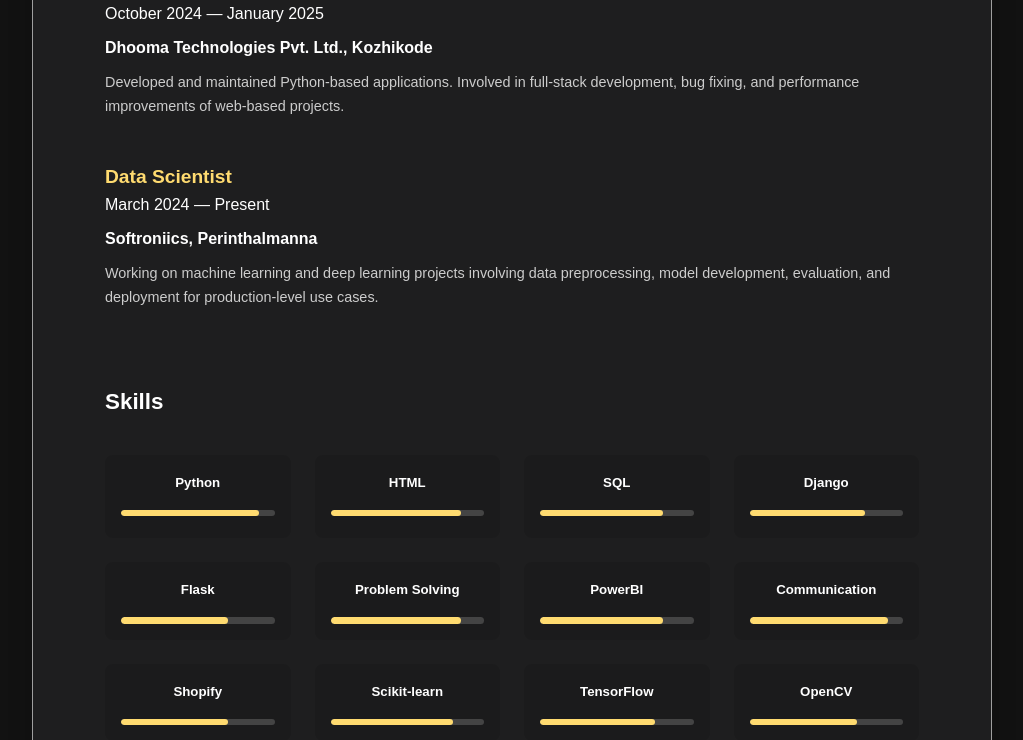
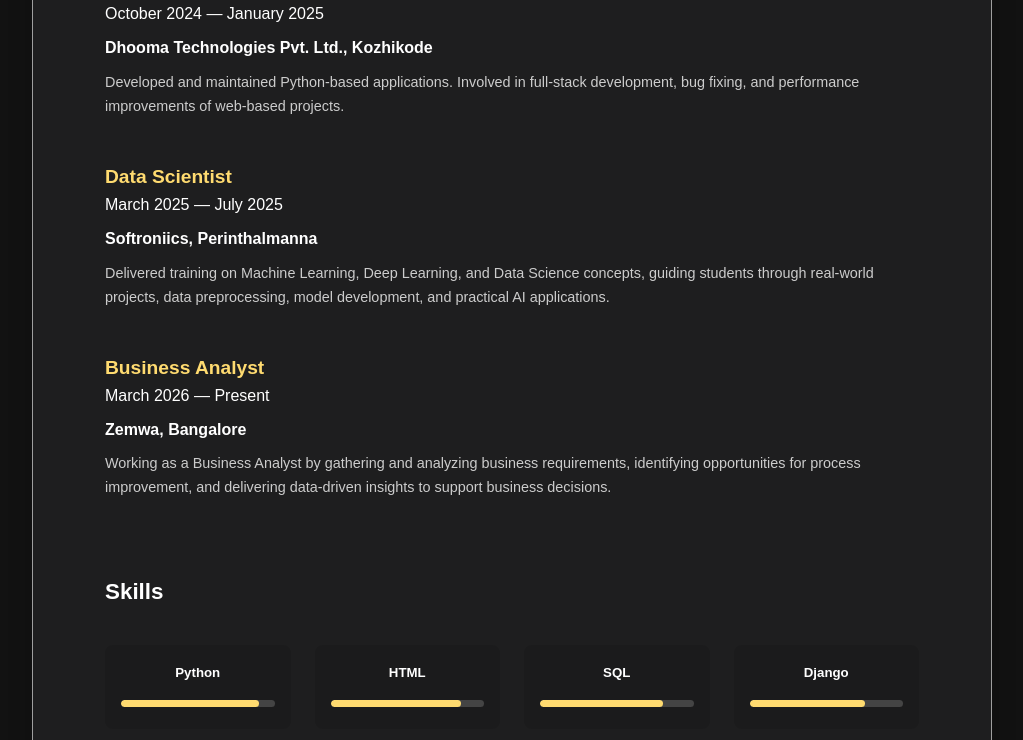
Before and after one commit to Razalkr70/Portfolio_Razal, a Flask app: page /resume in a window 1280 px wide. Shown: the part 1277-2017 px from the top of the page, without its empty margins (128-1151 px from the left). Run offline with Flask 3, Linux system fonts and the light colour scheme; some libraries are stand-ins or nearby versions.

Commit message:
Updated template content

```diff
--- a/templates/resume.html
+++ b/templates/resume.html
@@ -128,13 +128,23 @@
 
         <li class="track-item">
           <h4 class="h4 track-item-title" style="font-size:1.2rem">Data Scientist</h4>
-          <span>March 2024 — Present</span>
+          <span>March 2025 — July 2025</span>
           <p class="company-name" style="margin-top: 1rem; font-weight: 600;">
             Softroniics, Perinthalmanna
           </p>
-          <p class="track-text" style="margin-top: 0.8rem; line-height: 1.5rem; font-size: 0.9rem;">
-            Working on machine learning and deep learning projects involving data preprocessing, model development, evaluation, and deployment for production-level use cases.
+         <p class="track-text" style="margin-top: 0.8rem; line-height: 1.5rem; font-size: 0.9rem;">
+    Delivered training on Machine Learning, Deep Learning, and Data Science concepts, guiding students through real-world projects, data preprocessing, model development, and practical AI applications.
+  </p>
+        </li>
+          <li class="track-item">
+          <h4 class="h4 track-item-title" style="font-size:1.2rem">Business Analyst</h4>
+          <span>March 2026 — Present</span>
+          <p class="company-name" style="margin-top: 1rem; font-weight: 600;">
+            Zemwa, Bangalore
           </p>
+        <p class="track-text" style="margin-top: 0.8rem; line-height: 1.5rem; font-size: 0.9rem;">
+  Working as a Business Analyst by gathering and analyzing business requirements, identifying opportunities for process improvement, and delivering data-driven insights to support business decisions.
+</p>
         </li>
       </ol>
     </section>
@@ -306,6 +316,25 @@
 
   </div> -->
 
+  <button id="backToTop" title="Go to top">
+    <i class="fas fa-chevron-up"></i>
+  </button>
+
+  <script>
+  const backToTopBtn = document.getElementById('backToTop');
+
+  window.onscroll = function () {
+    if (document.body.scrollTop > 100 || document.documentElement.scrollTop > 100) {
+      backToTopBtn.style.display = "block";
+    } else {
+      backToTopBtn.style.display = "none";
+    }
+  };
+
+  backToTopBtn.addEventListener('click', function () {
+    window.scrollTo({ top: 0, behavior: 'smooth' });
+  });
+</script>
   <div class="chat-widget" id="chatWidget">
     <div class="chat-header">
       <span>Razal's Assistant</span>
```
Also changed, not shown: templates/blog.html (+20 -0 lines), templates/contact.html (+20 -0 lines), templates/index.html (+6 -1 lines), templates/projects.html (+22 -0 lines).
